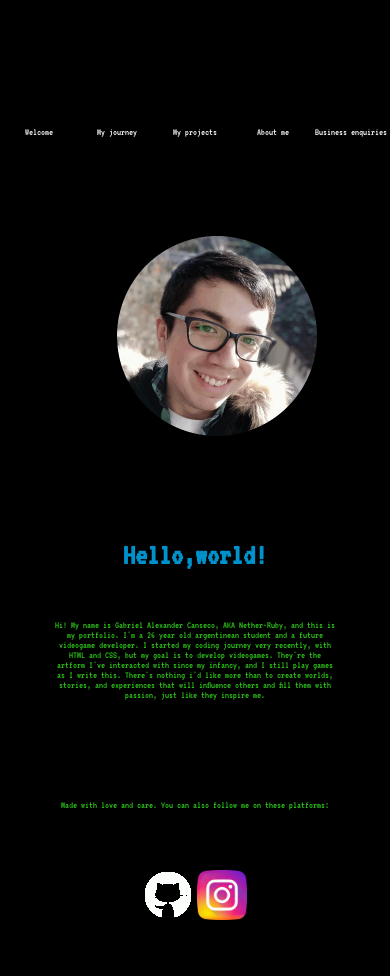
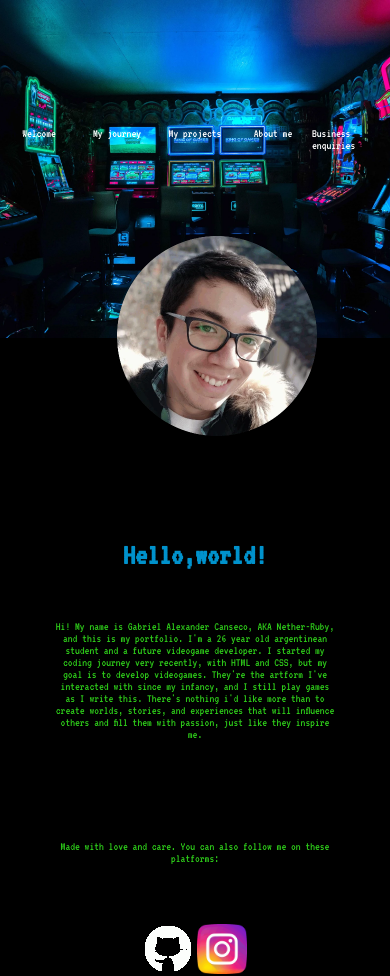
Before and after one commit to Nether-Ruby/proyectodw-CansecoGabriel, a website: page index.html in a window 390 px wide. Before the commit the page ends 922 px from the top, so only its background shows below. Drawn offline with Linux system fonts and the light colour scheme.

Commit message:
Fixed a bug

```diff
--- a/CSS/Styles.css
+++ b/CSS/Styles.css
@@ -30,10 +30,10 @@ p {
   margin-right: 25rem; }
 
 .header__bg {
-  width: 100vw;
+  width: 100%;
   height: 40vh;
-  background-image: url(./images/header-background.jpg);
-  background-image: url(../images/header-background.jpg);
+  background-image: url(./images/header-background.webp);
+  background-image: url(../images/header-background.webp);
   background-repeat: no-repeat;
   background-position: center center;
   background-size: cover;
@@ -201,14 +201,14 @@ label {
 @media screen and (max-width: 480px) {
   /* index related items */
   .nav-grid {
-    font-size: 1em; }
+    font-size: 1.2em; }
   h1, h2 {
     margin-left: 5rem;
     margin-right: 5rem; }
   p {
     margin-left: 0.5rem;
     margin-right: 0.5rem;
-    font-size: 1em; }
+    font-size: 1.2em; }
   .img__pfp {
     width: 20em;
     height: 20em;
```
